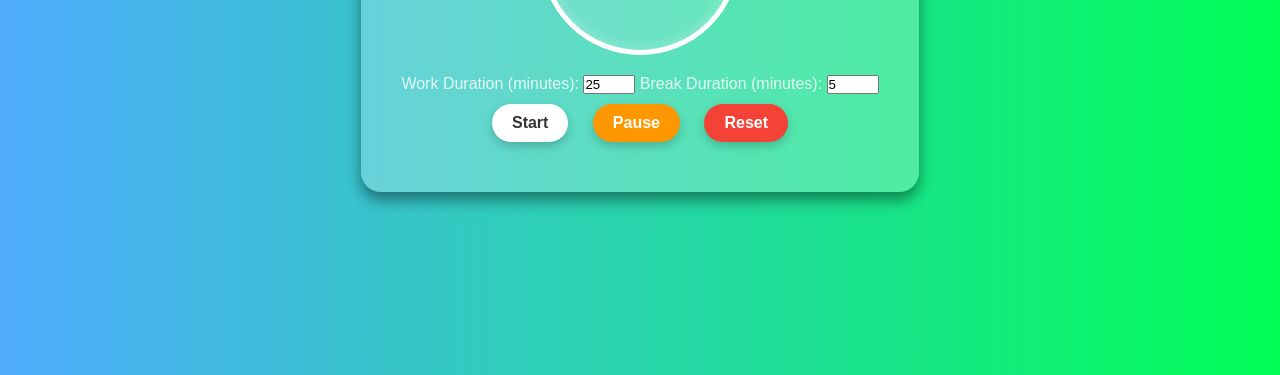
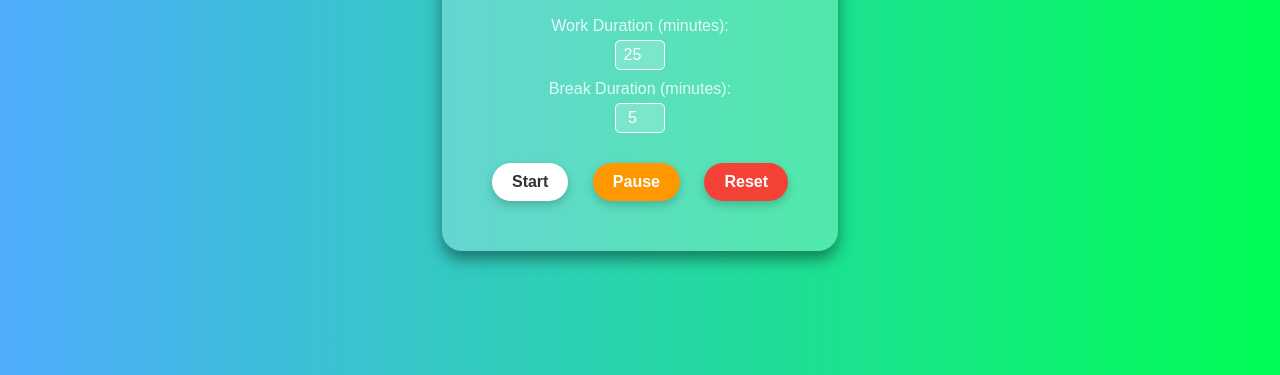
Before and after one commit to Aryan-1805/Pomodoro, a plain HTML site: page index.html in a window 1280 px wide. Shown: the part 425-800 px from the top of the page. Drawn offline with Linux system fonts and the light colour scheme.

Commit message:
Update style.css

```diff
--- a/style.css
+++ b/style.css
@@ -65,6 +65,27 @@
   }
 }
 
+.settings {
+  margin-bottom: 20px;
+  font-size: 1rem;
+}
+
+.settings label {
+  display: block;
+  margin: 10px 0 5px;
+}
+
+.settings input {
+  width: 50px;
+  padding: 5px;
+  font-size: 1rem;
+  text-align: center;
+  border-radius: 5px;
+  border: 1px solid #fff;
+  background: rgba(255, 255, 255, 0.2);
+  color: #fff;
+}
+
 .controls button {
   background: #fff;
   color: #333;
```
Lines whose indentation alone changed are shown as unchanged.
